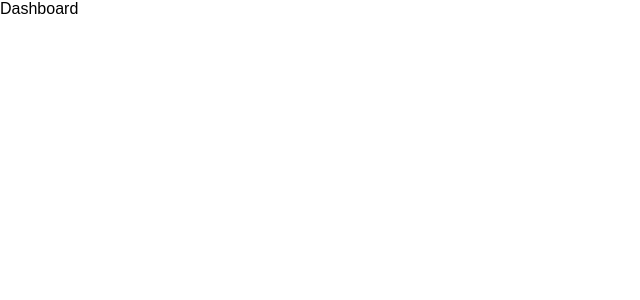
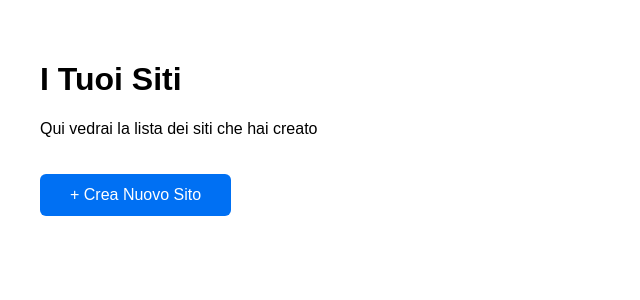
Before and after one commit to andreifr98/site-builder-itali, a Next.js app: page /dashboard in a window 1280 px wide. Shown: the top 300 px of the page, without its empty margins (0-640 px from the left). Built offline with nearby package versions, Linux system fonts and the light colour scheme.

Commit message:
Update page.tsx

```diff
--- a/app/dashboard/page.tsx
+++ b/app/dashboard/page.tsx
@@ -1,3 +1,22 @@
 export default function Dashboard() {
-  return <div>Dashboard</div>;
+  return (
+    <div style={{ maxWidth: '1200px', margin: '0 auto', padding: '40px' }}>
+      <h1>I Tuoi Siti</h1>
+      <p>Qui vedrai la lista dei siti che hai creato</p>
+      <a
+        href="/create"
+        style={{
+          display: 'inline-block',
+          marginTop: '20px',
+          padding: '12px 30px',
+          backgroundColor: '#0070f3',
+          color: 'white',
+          textDecoration: 'none',
+          borderRadius: '6px'
+        }}
+      >
+        + Crea Nuovo Sito
+      </a>
+    </div>
+  );
 }
```
